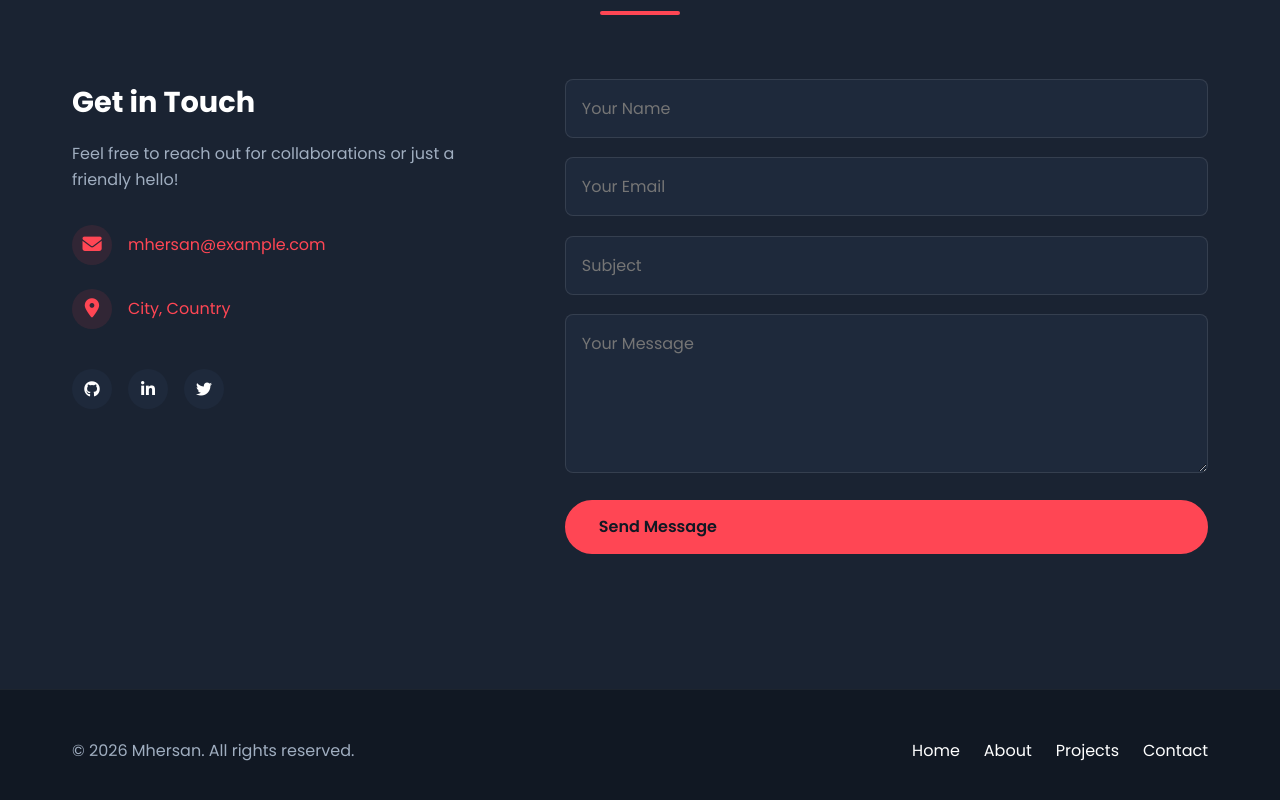
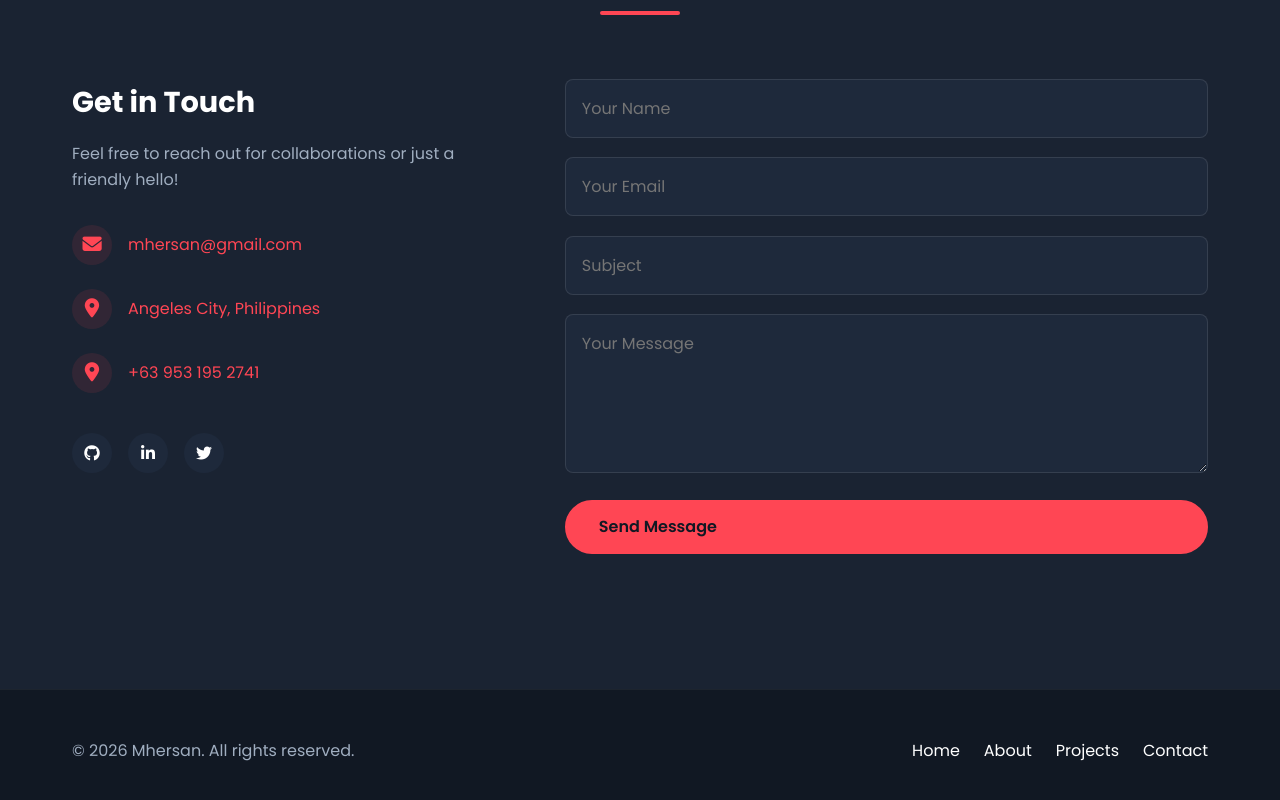
Before and after one commit to JayIOIO/MyPortfolioMhersanJohnSalenga, a plain HTML site: page index.html in a window 1280 px wide. Shown: the part 4006-4806 px from the top of the page. Drawn offline with Linux system fonts and the light colour scheme.

Commit message:
Update portfolio: add new resume and refresh index.html content

```diff
--- a/index.html
+++ b/index.html
@@ -61,7 +61,7 @@
                 <div class="hero-btns">
                     <a href="#projects" class="btn primary">View Projects</a>
                     <a href="#contact" class="btn secondary">Contact Me</a>
-                    <a href="#" class="btn outline"><i class="fas fa-download"></i> Resume</a>
+                    <a href="/assets/Resume/MHERSAN JOHN SALENGA - RESUME.pdf" class="btn outline"><i class="fas fa-download"></i> Resume</a>
                 </div>
             </div>
             <div class="hero-img">
@@ -309,12 +309,17 @@
                     <p>Feel free to reach out for collaborations or just a friendly hello!</p>
                     <div class="info-item">
                         <i class="fas fa-envelope"></i>
-                        <span>mhersan@example.com</span>
+                        <span>mhersan@gmail.com</span>
                     </div>
                     <div class="info-item">
                         <i class="fas fa-map-marker-alt"></i>
-                        <span>City, Country</span>
+                        <span>Angeles City, Philippines</span>
                     </div>
+                    <div class="info-item">
+                        <i class="fas fa-map-marker-alt"></i>
+                        <span>+63 953 195 2741</span>
+                    </div>
+
                     <div class="social-links">
                         <a href="#" target="_blank"><i class="fab fa-github"></i></a>
                         <a href="#" target="_blank"><i class="fab fa-linkedin-in"></i></a>
```
Also changed, not shown: 1 other file.
